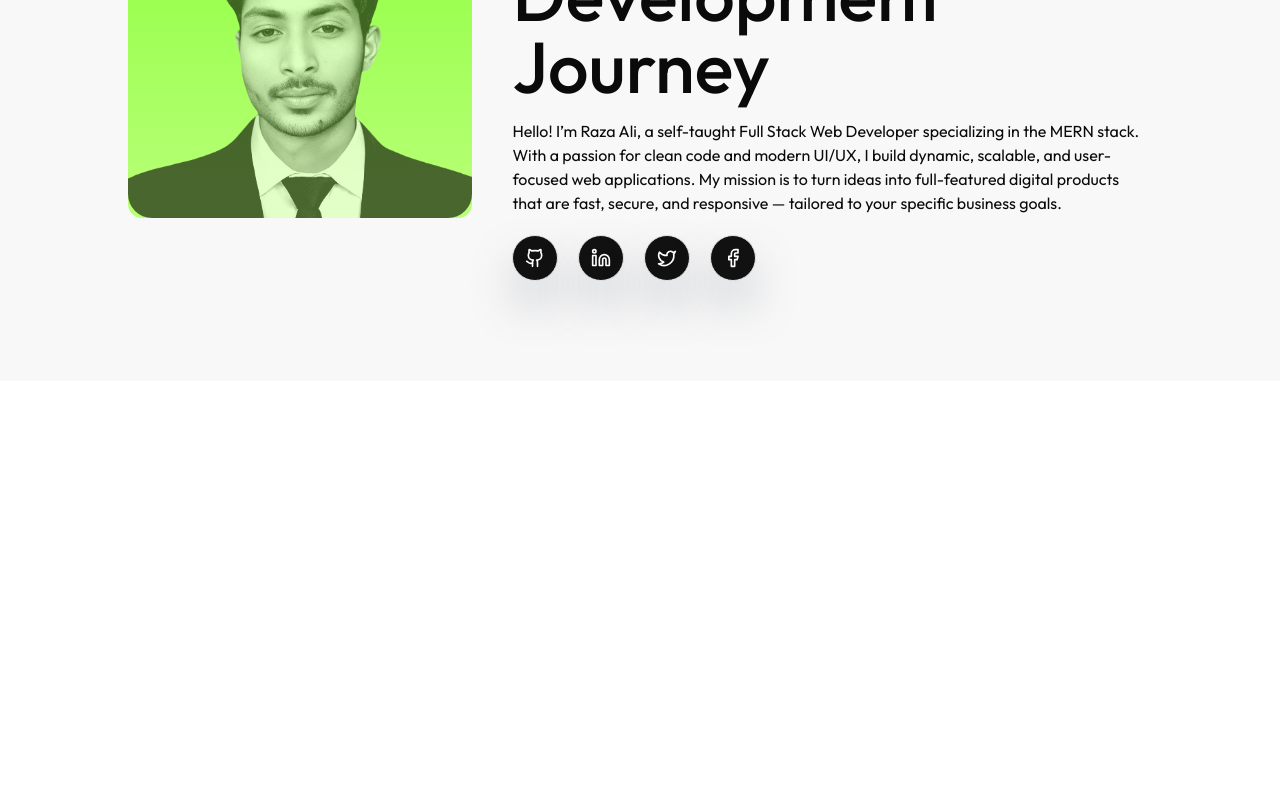
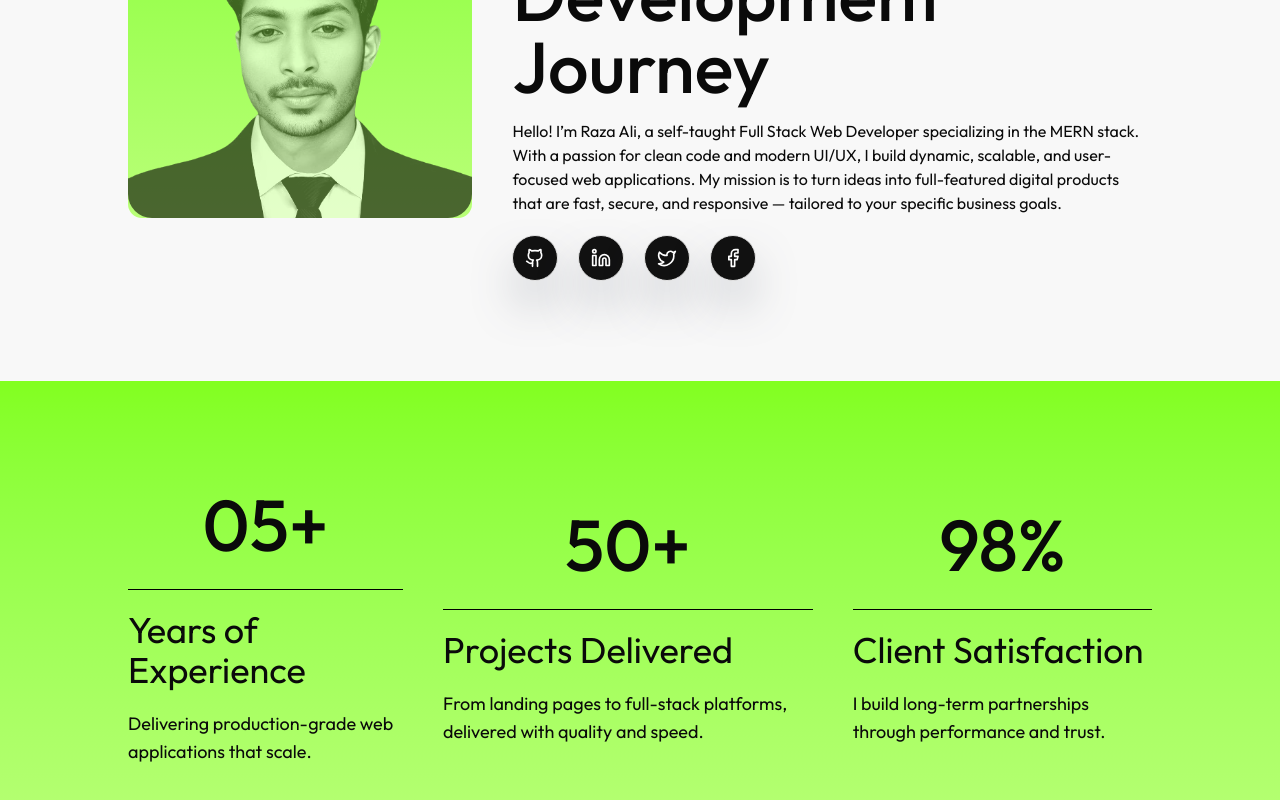
Before and after one commit to razaaliwebdev/razaali-portfolio, a Next.js app: page / in a window 1280 px wide. Shown: the part 5957-6757 px from the top of the page. Before the commit the page ends 6338 px from the top, so only its background shows below. Built offline with nearby package versions, Linux system fonts and the light colour scheme.

Commit message:
create the by number section

```diff
--- a/src/Assets/assets.ts
+++ b/src/Assets/assets.ts
@@ -215,7 +215,7 @@ export const socialLinks: SocialLinkes[] = [
     },
     {
         name: "Twitter",
-        link: "https://x.com/razaaliwebdev",
+        link: "https://x.com/razaaliwebdev  ",
         icon: 'twitter',
     },
     {
--- a/src/app/page.tsx
+++ b/src/app/page.tsx
@@ -1,5 +1,6 @@
 import { assets } from "@/Assets/assets";
 import AboutSection from "@/components/sections/AboutSection";
+import ByTheNumber from "@/components/sections/ByTheNumber";
 import HeroSection from "@/components/sections/HeroSection";
 import MyProcess from "@/components/sections/MyProcess";
 import MySuccessStories from "@/components/sections/MySuccessStories";
@@ -17,6 +18,7 @@ export default function Home() {
       <MyProcess />
       <WhatIOffer />
       <AboutSection />
+      <ByTheNumber />
     </div>
   );
 }
--- a/src/components/sections/ByTheNumber.tsx
+++ b/src/components/sections/ByTheNumber.tsx
@@ -1,9 +1,26 @@
-import React from 'react'
+import { byTheNumber } from "@/Assets/assets";
+import React from "react";
 
 const ByTheNumber = () => {
   return (
-    <div>ByTheNumber</div>
-  )
-}
+    <div className="w-full bg-gradient-to-b from-brand-primary to-brand-light">
+      <div className="w-[94%] md:w-[80%] mx-auto gap-10 items-center justify-center flex-col  md:flex-row flex md:py-20 py-10">
+        {byTheNumber.map((num, index) => {
+          return (
+            <div className="text-center" key={index}>
+              <h2 className="md:text-7xl text-4xl  font-medium py-5 md:my-5 md:py-2">
+                {num.value}
+              </h2>
+              <div className="border-t-[1px] text-left border-black my-3">
+                <h3 className="my-3 py-2 text-4xl">{num.label}</h3>
+                <p className="text-lg"> {num.description}</p>
+              </div>
+            </div>
+          );
+        })}
+      </div>
+    </div>
+  );
+};
 
-export default ByTheNumber
+export default ByTheNumber;
```
